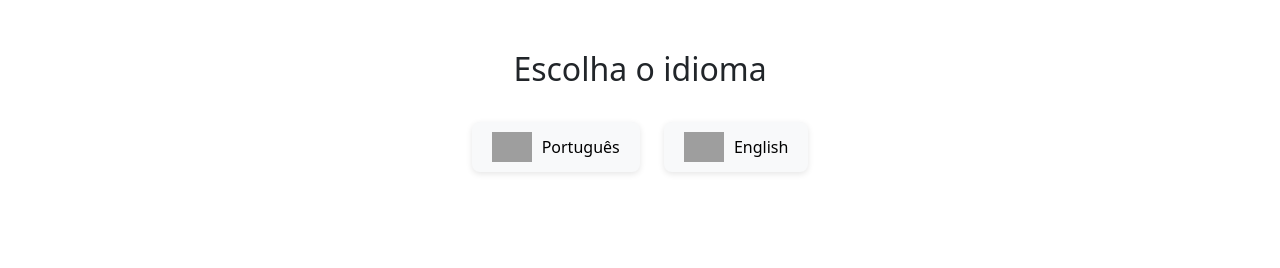
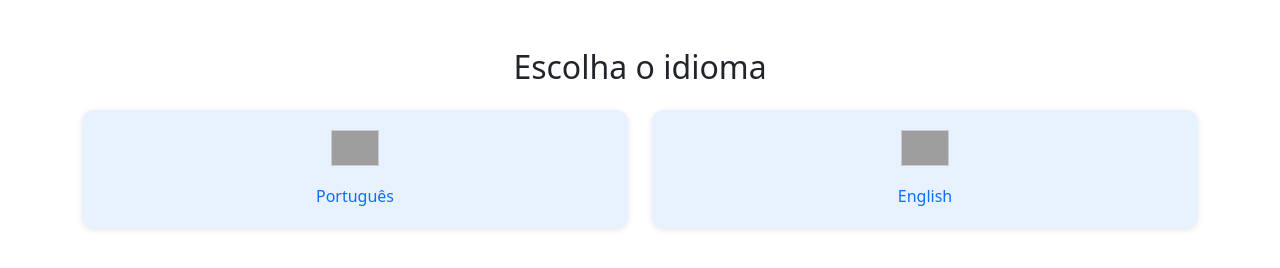
Before and after one commit to roginaro/pilgrimSupport, a plain HTML site: page index.html in a window 1280 px wide. Drawn offline with nearby package versions, Linux system fonts and the light colour scheme; grey boxes are pictures that could not be loaded.

Commit message:
separei o css

```diff
--- /dev/null
+++ b/assets/style.css
@@ -0,0 +1,36 @@
+.menu-icon {
+  font-size: 48px;
+  color: #0d6efd; /* Azul Bootstrap */
+}
+
+.menu-label {
+  margin-top: 8px;
+  font-size: 16px;
+  color: #0d6efd; /* Azul Bootstrap */
+  font-weight: 500;
+}
+
+.menu-button {
+  text-decoration: none;
+  text-align: center;
+  display: block;
+  padding: 20px;
+  border-radius: 12px;
+  background-color: #e7f1ff; /* Azul claro */
+  box-shadow: 0 2px 6px rgba(0, 0, 0, 0.1);
+  transition: transform 0.2s;
+  color: #0d6efd;
+}
+
+.menu-button:hover {
+  transform: scale(1.05);
+  background-color: #d0e5ff;
+}
+
+.flag-icon {
+  width: 48px;
+  height: 36px;
+  object-fit: cover;
+  margin-bottom: 10px;
+  border: 1px solid #ccc;
+}
--- a/index.html
+++ b/index.html
@@ -5,50 +5,27 @@
   <meta name="viewport" content="width=device-width, initial-scale=1" />
   <title>Pontos de Apoio Vilarinho</title>
   <link href="https://cdn.jsdelivr.net/npm/bootstrap@5.3.3/dist/css/bootstrap.min.css" rel="stylesheet" />
-  <link href="https://cdn.jsdelivr.net/npm/bootstrap-icons@1.10.5/font/bootstrap-icons.css" rel="stylesheet" />
-  <style>
-    .flag-icon {
-      width: 40px;
-      height: 30px;
-      margin-right: 10px;
-    }
-    .language-button {
-      text-decoration: none;
-      display: inline-flex;
-      align-items: center;
-      justify-content: center;
-      padding: 10px 20px;
-      margin: 10px;
-      background-color: #f8f9fa;
-      border-radius: 8px;
-      box-shadow: 0 2px 6px rgba(0,0,0,0.1);
-      transition: transform 0.2s;
-      color: #000;
-    }
-    .language-button:hover {
-      transform: scale(1.1);
-      background-color: #f1f3f5;
-    }
-    .container {
-      text-align: center;
-      margin-top: 50px;
-    }
+  <link rel="stylesheet" href="../assets/style.css">
   </style>
 </head>
 <body>
 
-  <div class="container">
+  <div class="container text-center mt-5">
     <h2 class="mb-4">Escolha o idioma</h2>
 
-    <div>
-      <a href="pt/index.html" class="language-button">
-        <img src="https://upload.wikimedia.org/wikipedia/commons/5/5c/Flag_of_Portugal.svg" alt="Portugal" class="flag-icon" />
-        Português
-      </a>
-      <a href="en/index.html" class="language-button">
-        <img src="https://upload.wikimedia.org/wikipedia/commons/a/a4/Flag_of_the_United_Kingdom.svg" alt="United Kingdom" class="flag-icon" />
-        English
-      </a>
+    <div class="row row-cols-1 row-cols-md-2 g-4 justify-content-center">
+      <div class="col">
+        <a href="pt/index.html" class="menu-button">
+          <img src="https://flagcdn.com/w320/pt.png" alt="Português" class="flag-icon" />
+          <div class="menu-label">Português</div>
+        </a>
+      </div>
+      <div class="col">
+        <a href="en/index.html" class="menu-button">
+          <img src="https://flagcdn.com/w320/gb.png" alt="English" class="flag-icon" />
+          <div class="menu-label">English</div>
+        </a>
+      </div>
     </div>
   </div>
 
```
Also changed, not shown: pt/index.html (+5 -50 lines).
